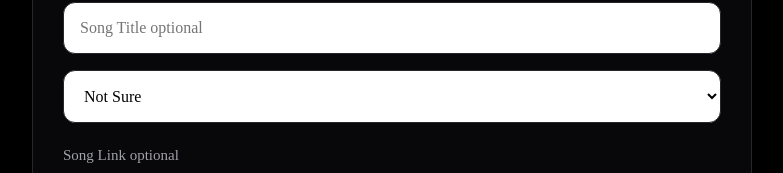
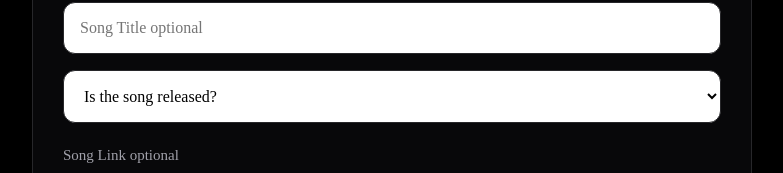
Before and after one commit to cxtylimits/cxty-limits-creatives-discovery-engine, a Next.js app: page / in a window 1280 px wide. Shown: the part 695-868 px from the top of the page, without its empty margins (138-921 px from the left). Built offline with nearby package versions, Linux system fonts and the light colour scheme.

Commit message:
updated release status

```diff
--- a/app/api/analyze-song/route.ts
+++ b/app/api/analyze-song/route.ts
@@ -36,7 +36,7 @@ Song Link Context:
 ${data.songLink || "Not provided"}
 
 Release Status:
-${data.releaseStatus || "Not Sure"}
+${data.releaseStatus || "Not provided"}
 
 Lyrics Source:
 ${data.lyricsSource}
@@ -203,7 +203,7 @@ export async function POST(req: Request) {
     const email = String(formData.get("email") || "").trim();
     const songTitle = String(formData.get("songTitle") || "").trim();
     const songLink = String(formData.get("songLink") || "").trim();
-    const releaseStatus = String(formData.get("releaseStatus") || "Not Sure").trim();
+    const releaseStatus = String(formData.get("releaseStatus") || "").trim();
     const providedLyrics = String(formData.get("lyrics") || "").trim();
     const file = formData.get("songFile") as File | null;
 
--- a/app/page.tsx
+++ b/app/page.tsx
@@ -134,11 +134,14 @@ export default function Home() {
             className="input"
           />
 
-          <select name="releaseStatus" defaultValue="Not Sure" className="input">
-            <option value="Unreleased">Unreleased</option>
-            <option value="Already Released">Already Released</option>
-            <option value="Not Sure">Not Sure</option>
-          </select>
+          <select name="releaseStatus" defaultValue="" className="input">
+  <option value="" disabled>
+    Is the song released?
+  </option>
+  <option value="Unreleased">Unreleased</option>
+  <option value="Already Released">Already Released</option>
+  <option value="Not Sure">Not Sure</option>
+</select>
 
           <label className="label">Song Link optional</label>
           <input
```
